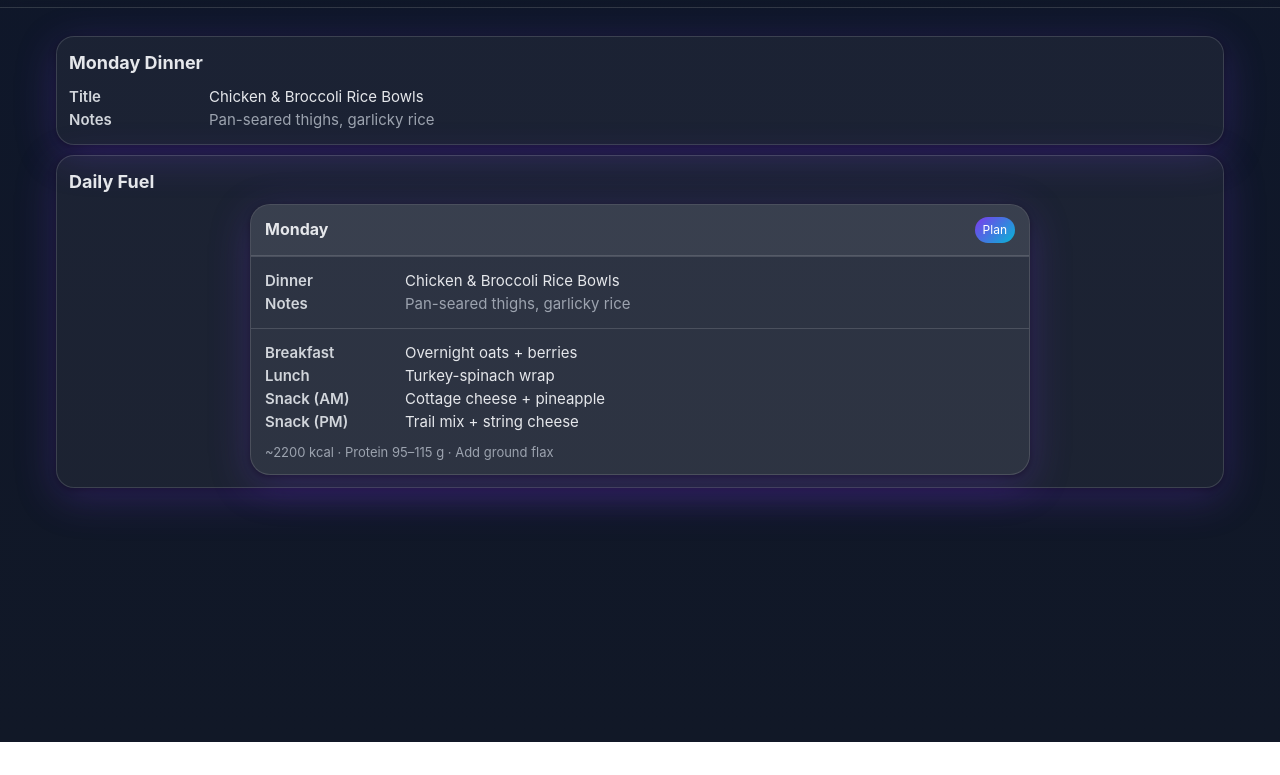
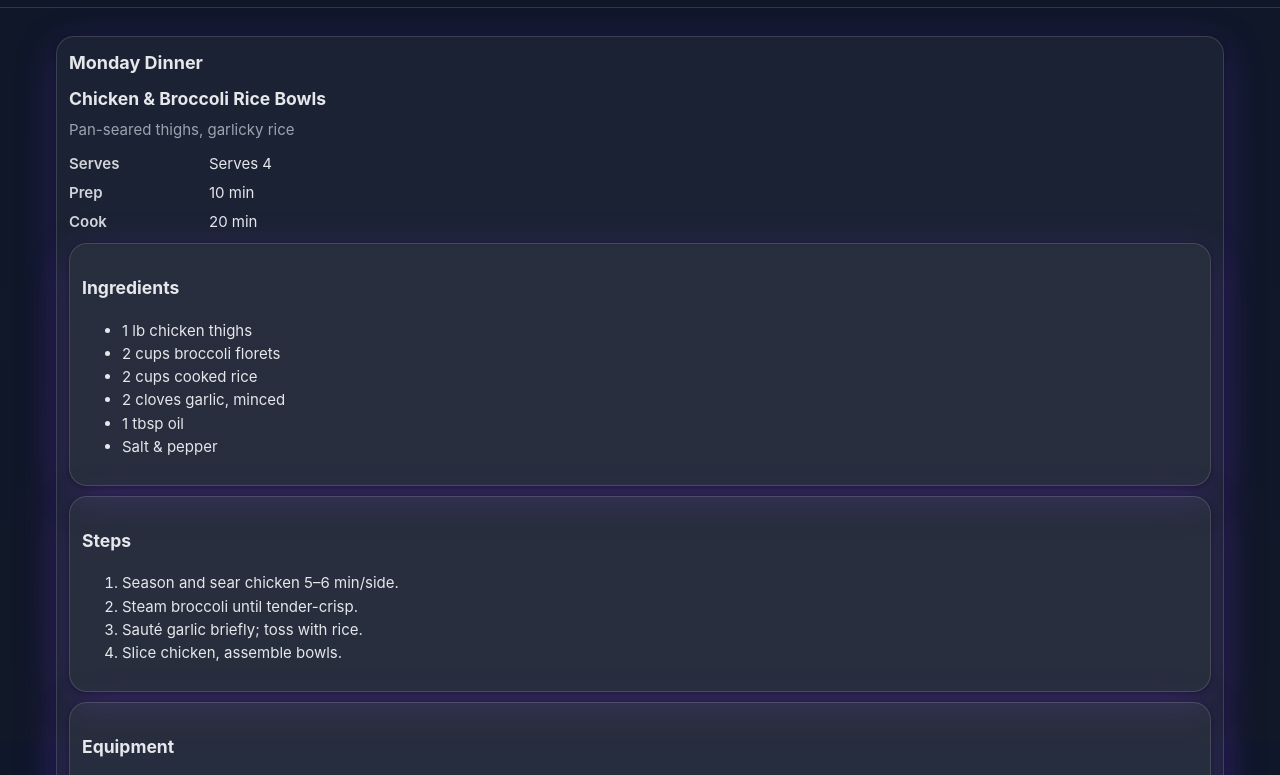
Before and after one commit to cosperjeff-arizona/mealplanner, a plain HTML site: page pages/recipe-monday.html in a window 1280 px wide. Shown: the part 58-833 px from the top of the page. Before the commit the page ends 800 px from the top, so only its background shows below. Drawn offline with Linux system fonts and the light colour scheme.

Commit message:
Add files via upload

```diff
--- a/data/plan-2025-10-19.js
+++ b/data/plan-2025-10-19.js
@@ -1,5 +1,3 @@
-
-// Sample plan with momDaily + minimal shopping/prep to show pages working
 const planData = {
   dailyFuelConfig: {
     enabled: true,
@@ -12,12 +10,40 @@ const planData = {
   },
   meals: {
     sunday:   { id:"sunday",   title:"Air Fryer Nuggets + Veg", recipe:{summary:"Ultra low effort Sunday catch-up"} },
-    monday:   { id:"monday",   title:"Chicken & Broccoli Rice Bowls", recipe:{summary:"Pan-seared thighs, garlicky rice"} },
+    monday:   { id:"monday",   title:"Chicken & Broccoli Rice Bowls", recipe:{
+      title:"Chicken & Broccoli Rice Bowls",
+      summary:"Pan-seared thighs, garlicky rice",
+      yield:"Serves 4",
+      prepTime:"10 min", cookTime:"20 min",
+      ingredients:[
+        "1 lb chicken thighs","2 cups broccoli florets","2 cups cooked rice",
+        "2 cloves garlic, minced","1 tbsp oil","Salt & pepper"
+      ],
+      steps:[
+        "Season and sear chicken 5–6 min/side.",
+        "Steam broccoli until tender-crisp.",
+        "Sauté garlic briefly; toss with rice.",
+        "Slice chicken, assemble bowls."
+      ],
+      equipment:["12\" skillet","Steamer basket","Saucepan"]
+    }},
     tuesday:  { id:"tuesday",  title:"Team Dinner (out)", recipe:{summary:"No home cook"} },
-    wednesday:{ id:"wednesday",title:"Swim Night (out)", recipe:{summary:"No home cook"} },
-    thursday: { id:"thursday", title:"Ground Beef Pasta", recipe:{summary:"Weeknight classic"} },
-    friday:   { id:"friday",   title:"Out of Town", recipe:{summary:""} },
-    saturday: { id:"saturday", title:"Out of Town", recipe:{summary:""} }
+    wednesday:{ id:"wednesday",title:"Swim Night (out)",  recipe:{summary:"No home cook"} },
+    thursday: { id:"thursday", title:"Ground Beef Pasta", recipe:{
+      title:"Ground Beef Pasta",
+      summary:"Weeknight classic",
+      ingredients:[
+        {section:"Pasta", items:["12 oz penne","Salted water"]},
+        {section:"Sauce", items:["1 lb ground beef","1 jar marinara","1/2 cup pasta water"]}
+      ],
+      steps:[
+        {text:"Boil pasta in salted water until al dente.", time:"10 min"},
+        {text:"Brown beef; drain fat.", time:"8 min"},
+        {text:"Add marinara + pasta water; simmer.", time:"5 min"}
+      ]
+    }},
+    friday:   { id:"friday",   title:"Out of Town" },
+    saturday: { id:"saturday", title:"Out of Town" }
   },
   momDaily: {
     sunday:    {breakfast:"SEC muffin on whole-wheat", lunch:"Leftover chicken bowl", snackAM:"Boiled eggs", snackPM:"Apple + PB", kcalEstimate:2150, proteinEstimate:"100–120 g", notes:"Use iodized salt"},
--- a/js/app.js
+++ b/js/app.js
@@ -1,4 +1,2 @@
-
 import { renderAll, renderFocus, todayKey, ORDER } from './components.js';
-
 window.MEP = { renderAll, renderFocus, todayKey, ORDER };
--- a/js/components.js
+++ b/js/components.js
@@ -1,30 +1,107 @@
-
 // Shared rendering helpers
-const ORDER = ["sunday","monday","tuesday","wednesday","thursday","friday","saturday"];
-function cap(s){ return s? s[0].toUpperCase()+s.slice(1):''; }
+export const ORDER = ["sunday","monday","tuesday","wednesday","thursday","friday","saturday"];
+export function cap(s){ return s? s[0].toUpperCase()+s.slice(1):''; }
 
 export function dayCardHTML(d, plan){
   const m = (plan.meals||{})[d] || {};
   const mom = (plan.momDaily||{})[d] || {};
   const dinnerTitle = m.title || '';
-  const dinnerSummary = (m.recipe && m.recipe.summary) ? m.recipe.summary : '';
+  const dinnerSummary = (m.recipe && (m.recipe.summary || m.recipe.notes || m.recipe.title))
+    ? (m.recipe.summary || m.recipe.notes || '')
+    : '';
+  const hasRecipe = !!m.recipe;
+
+  const linkBtn = hasRecipe
+    ? `<a href="./pages/recipe-${d}.html" class="btn" style="margin-left:8px;">View recipe</a>`
+    : '';
+
   return `<article class="day" id="day-${d}" data-day="${d}">
     <header>
       <h3>${cap(d)}</h3>
       <span class="pill">Plan</span>
     </header>
     <div class="section">
-      <div class="row"><div class="key">Dinner</div><div>${dinnerTitle || '<span class="muted">No dinner planned</span>'}</div></div>
+      <div class="row">
+        <div class="key">Dinner</div>
+        <div>
+          ${hasRecipe
+            ? `<a href='./pages/recipe-${d}.html'>${dinnerTitle}</a>`
+            : (dinnerTitle || '<span class="muted">No dinner planned</span>')}
+          ${linkBtn}
+        </div>
+      </div>
       ${dinnerSummary ? `<div class="row"><div class="key">Notes</div><div class="muted">${dinnerSummary}</div></div>` : ''}
     </div>
     <div class="section">
-      <div class="row"><div class="key">Breakfast</div><div>${mom.breakfast||''}</div></div>
-      <div class="row"><div class="key">Lunch</div><div>${mom.lunch||''}</div></div>
-      <div class="row"><div class="key">Snack (AM)</div><div>${mom.snackAM||''}</div></div>
-      <div class="row"><div class="key">Snack (PM)</div><div>${mom.snackPM||''}</div></div>
+      <div class="row"><div class="key">Breakfast</div><div>${(mom.breakfast||'')}</div></div>
+      <div class="row"><div class="key">Lunch</div><div>${(mom.lunch||'')}</div></div>
+      <div class="row"><div class="key">Snack (AM)</div><div>${(mom.snackAM||'')}</div></div>
+      <div class="row"><div class="key">Snack (PM)</div><div>${(mom.snackPM||'')}</div></div>
       <div class="meta">~${mom.kcalEstimate||''} kcal · Protein ${mom.proteinEstimate||''}${mom.notes? ' · '+mom.notes:''}</div>
     </div>
   </article>`;
+}
+
+/** Flexible, defensive recipe renderer */
+export function renderRecipeHTML(recipe){
+  if(!recipe) return `<p class="muted">No recipe data found for this day.</p>`;
+  const title   = recipe.title || recipe.name || '';
+  const summary = recipe.summary || recipe.notes || '';
+  const yieldTx = recipe.yield || recipe.servings || '';
+  const prep    = recipe.prepTime || recipe.prep || '';
+  const cook    = recipe.cookTime || recipe.cook || '';
+  const total   = recipe.totalTime || recipe.total || '';
+
+  // Ingredients: array of strings or [{section, items:[...]}, ...]
+  let ingHTML = '';
+  const ing = recipe.ingredients || recipe.ingredientLines || [];
+  if(Array.isArray(ing)){
+    if(ing.length && typeof ing[0] === 'string'){
+      ingHTML = '<ul>' + ing.map(i=> `<li>${i}</li>`).join('') + '</ul>';
+    }else{
+      ingHTML = ing.map(g=>{
+        const sec = g.section ? `<h4>${g.section}</h4>` : '';
+        const items = (g.items||[]).map(i=> `<li>${i}</li>`).join('');
+        return `<div class="card">${sec}${items? `<ul>${items}</ul>` : ''}</div>`;
+      }).join('');
+    }
+  }
+
+  // Steps: array of strings or [{text,time}]
+  const steps = recipe.steps || recipe.directions || recipe.method || [];
+  let stepsHTML = '';
+  if(Array.isArray(steps)){
+    if(steps.length && typeof steps[0] === 'string'){
+      stepsHTML = '<ol>' + steps.map(s=> `<li>${s}</li>`).join('') + '</ol>';
+    }else{
+      stepsHTML = '<ol>' + steps.map(s=> `<li>${s.text || s.step || ''}${s.time ? ` <span class="muted">(${s.time})</span>`:''}</li>`).join('') + '</ol>';
+    }
+  }
+
+  const equip = recipe.equipment || recipe.tools || [];
+  const equipHTML = equip.length ? ('<ul>'+equip.map(e=> `<li>${e}</li>`).join('')+'</ul>') : '';
+
+  return `
+    ${title? `<h3 style="margin:0 0 6px 0">${title}</h3>`:''}
+    ${summary? `<p class="muted" style="margin:0 0 10px 0">${summary}</p>`:''}
+    ${(yieldTx || prep || cook || total) ? `
+      <div class="row">
+        ${yieldTx? `<div class="key">Serves</div><div>${yieldTx}</div>`:''}
+        ${prep?    `<div class="key">Prep</div><div>${prep}</div>`:''}
+        ${cook?    `<div class="key">Cook</div><div>${cook}</div>`:''}
+        ${total?   `<div class="key">Total</div><div>${total}</div>`:''}
+      </div>
+    `:''}
+    <div class="card">
+      <h3>Ingredients</h3>
+      ${ingHTML || '<p class="muted">—</p>'}
+    </div>
+    <div class="card">
+      <h3>Steps</h3>
+      ${stepsHTML || '<p class="muted">—</p>'}
+    </div>
+    ${equipHTML? `<div class="card"><h3>Equipment</h3>${equipHTML}</div>`:''}
+  `;
 }
 
 export function renderAll(target, plan){
--- a/pages/recipe-monday.html
+++ b/pages/recipe-monday.html
@@ -5,16 +5,19 @@
 <meta name="viewport" content="width=device-width, initial-scale=1"/>
 <title>Mise en Place · Monday Recipe</title>
 <link rel="stylesheet" href="../styles/theme.css"/>
+<link rel="stylesheet" href="../styles/print.css" media="print"/>
 </head>
-<body>
+<body class="recipe">
   <div class="header">
     <div class="brand">Mise en Place</div>
     <nav class="nav">
       <a href="../index.html">Weekly</a>
+      <a href="./recipes.html">Recipes</a>
       <a href="./shopping.html">Shopping</a>
       <a href="./prep.html">Prep</a>
     </nav>
   </div>
+
   <div class="container">
     <div class="card">
       <h2>Monday Dinner</h2>
@@ -25,17 +28,19 @@
       <div class="day-grid focus" id="mom-card"></div>
     </div>
   </div>
+
   <script type="module" src="../js/app.js"></script>
   <script src="../data/plan-2025-10-19.js"></script>
   <script type="module">
-    import { dayCardHTML } from '../js/components.js';
+    import { dayCardHTML, renderRecipeHTML } from '../js/components.js';
     const d = 'monday';
-    // Render dinner summary (placeholder uses recipe.summary if present)
-    const m = (planData.meals||{})[d] || {};
-    const title = m.title || 'No dinner planned';
-    const summary = (m.recipe && m.recipe.summary) ? m.recipe.summary : '';
-    document.querySelector('#recipe').innerHTML = `<div class="row"><div class="key">Title</div><div>${title}</div></div>${summary? `<div class="row"><div class="key">Notes</div><div class="muted">${summary}</div></div>`:''}`;
-    // Render mom day card
+    const meal = (planData.meals||{})[d] || {};
+    const recipe = meal.recipe || null;
+
+    // Render full recipe (title, times, ingredients, steps, equipment)
+    document.querySelector('#recipe').innerHTML = renderRecipeHTML(recipe);
+
+    // Render the Daily Fuel day card below for context
     document.querySelector('#mom-card').innerHTML = dayCardHTML(d, planData);
   </script>
 </body>
--- a/styles/print.css
+++ b/styles/print.css
@@ -1,4 +1,3 @@
-
 @media print {
   @page { margin: 0.5in; }
   :root { color-scheme: light; }
@@ -10,9 +9,7 @@
   .row { grid-template-columns: 160px 1fr !important; }
   a { color: #111 !important; text-decoration: none; }
   .muted { color: #444 !important; }
-  /* Avoid awkward breaks */
   h2, h3 { page-break-after: avoid; }
   .card, .section, .day { page-break-inside: avoid; }
-  /* Print recipe pages a bit larger */
   body.recipe { font-size: 12.5pt; }
 }
--- a/styles/theme.css
+++ b/styles/theme.css
@@ -1,4 +1,3 @@
-
 :root{
   color-scheme: light dark;
   --bg: linear-gradient(180deg,#0f172a 0%, #111827 100%);
```
Also changed, not shown: index.html (+4 -2 lines), pages/prep.html (+2 -0 lines), pages/recipe-friday.html (+13 -8 lines), pages/recipe-saturday.html (+13 -8 lines), pages/recipe-sunday.html (+13 -8 lines), pages/recipe-thursday.html (+13 -8 lines), pages/recipe-tuesday.html (+13 -8 lines), pages/recipe-wednesday.html (+13 -8 lines), pages/recipes.html (+2 -1 lines), pages/shopping.html (+9 -3 lines).
